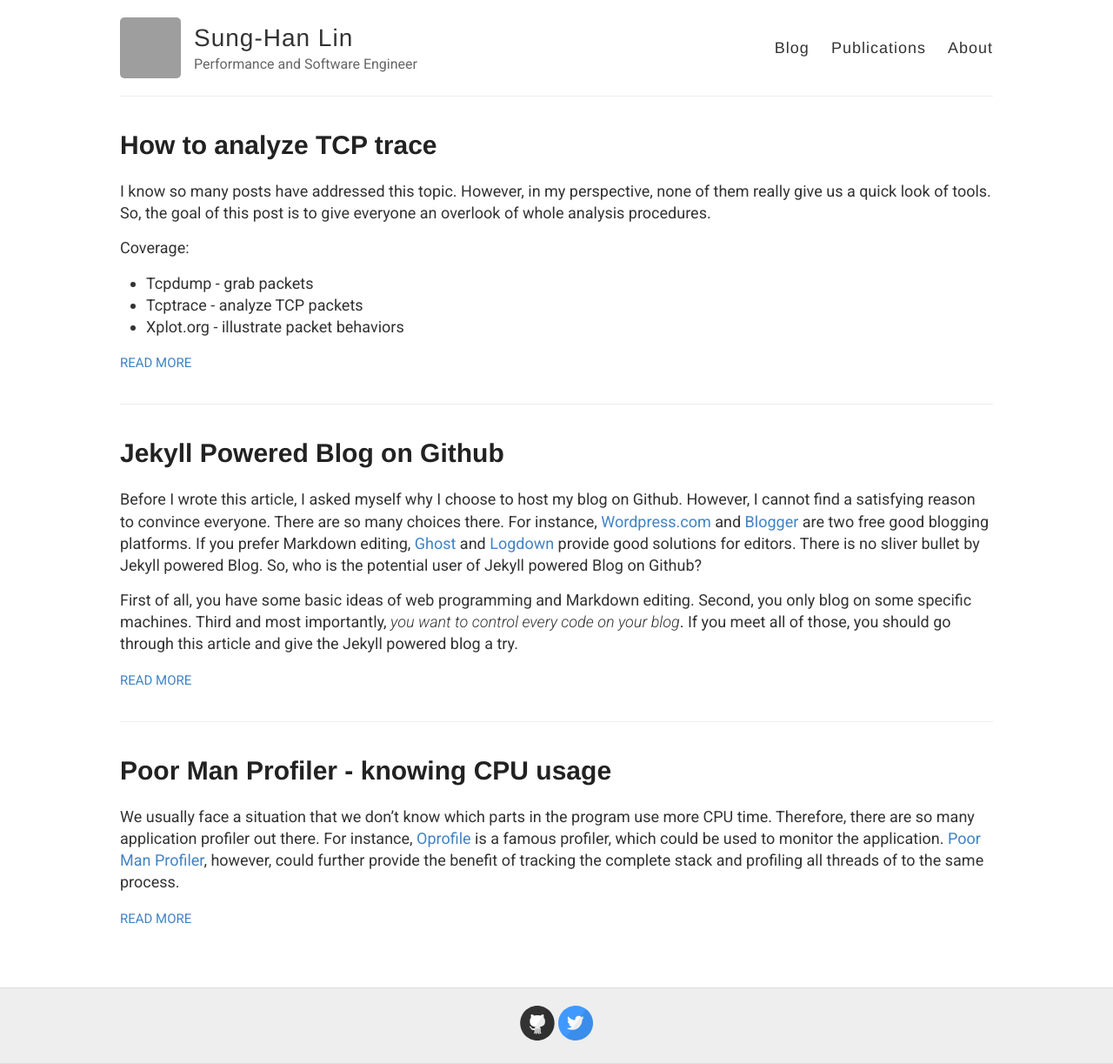
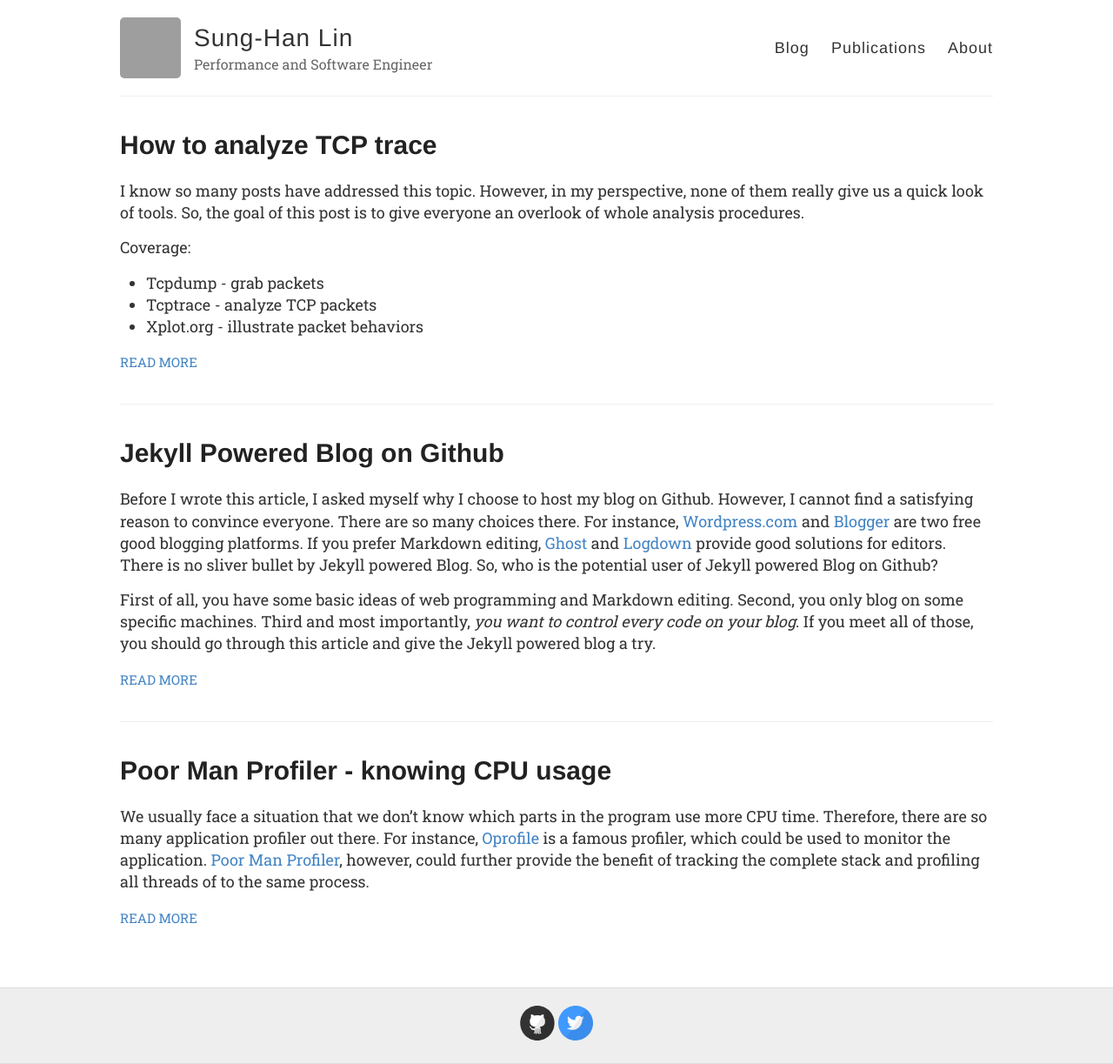
Before and after one commit to sunghlin/temp.sunghlin.github.io, a Jekyll site: the page built from index.html, in a window 1280 px wide. Shown: the whole page at 87% size. Built offline with Jekyll 4.4.1, drawn with Linux system fonts in a browser that asks for light colours; grey boxes are pictures that could not be loaded.

Commit message:
update fonts

```diff
--- a/_layouts/default.html
+++ b/_layouts/default.html
@@ -11,7 +11,8 @@
 
     <link rel="stylesheet" type="text/css" href="{{ site.baseurl }}/style.css" />
     <link rel="alternate" type="application/rss+xml" title="{{ site.name }} - {{ site.description }}" href="{{ site.baseurl }}/feed.xml" />
-    <link href='https://fonts.googleapis.com/css?family=Roboto:400,300,300italic' rel='stylesheet' type='text/css'/>
+    <link href="https://fonts.googleapis.com/css?family=Roboto+Slab:300,400" rel="stylesheet">
+    <!--<link href='https://fonts.googleapis.com/css?family=Roboto:400,300,300italic' rel='stylesheet' type='text/css'/>-->
     <!-- Created with Jekyll Now - http://github.com/barryclark/jekyll-now -->
   </head>
 
--- a/_sass/_variables.scss
+++ b/_sass/_variables.scss
@@ -19,6 +19,7 @@ $helvetica: Helvetica, Arial, sans-serif;
 $helveticaNeue: "Helvetica Neue", Helvetica, Arial, sans-serif;
 $georgia: Georgia, serif;
 $roboto: 'Roboto', sans-serif;
+$roboto_slab: 'Roboto Slab', serif;
 
 // Mobile breakpoints
 @mixin mobile {
--- a/style.scss
+++ b/style.scss
@@ -20,7 +20,8 @@ html {
 body {
 	background: $white;
   //font: 18px/1.4 $helvetica;
-  font: 18px/1.4 $roboto;
+  //font: 18px/1.4 $roboto;
+  font: 18px/1.4 $roboto_slab;
   color: $darkGray;
 }
 
```
